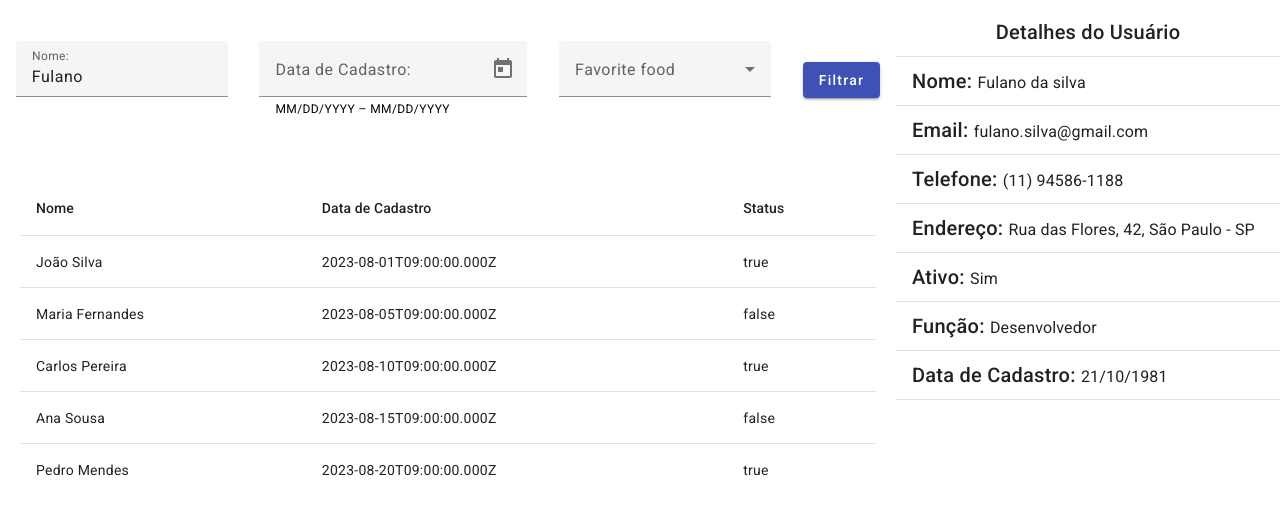
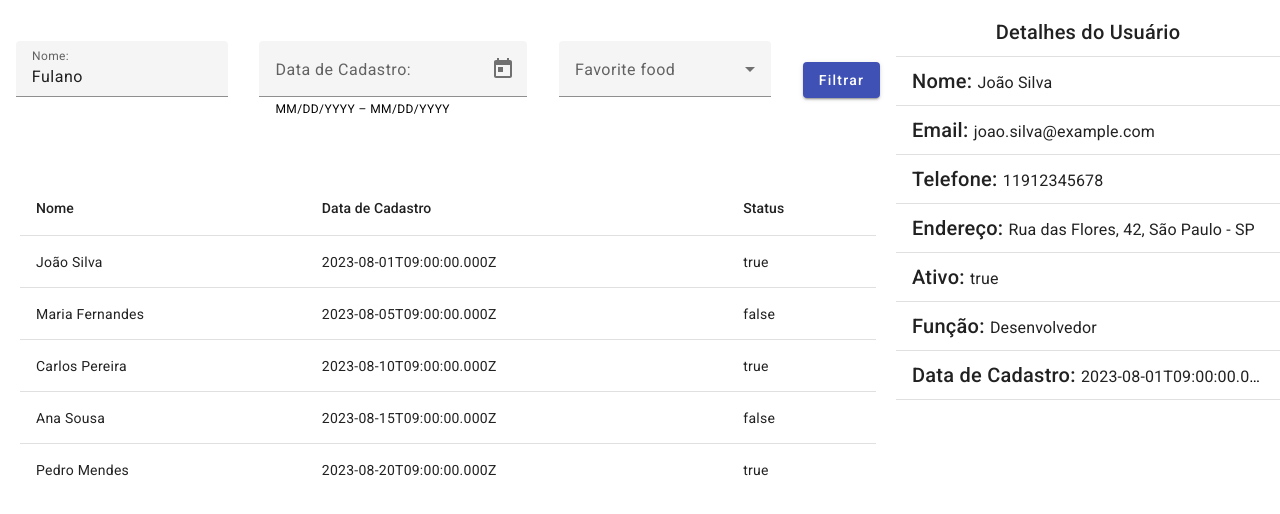
Before and after one commit to adrianomisina/Projeto-Filtro-de-Lista-de-Usu-rios---Angular, an Angular app: page / in a window 1280 px wide. Shown: the top 514 px of the page. Built offline with nearby package versions, Linux system fonts and the light colour scheme.

Commit message:
Passagem de Dados para o Componente de Detalhes

```diff
--- a/src/app/app.component.html
+++ b/src/app/app.component.html
@@ -12,6 +12,6 @@
   </div>
   <div class="right-div">
       <!-- Conteúdo da div direita -->
-      <app-user-details></app-user-details>
+      <app-user-details [user]="userSelected"></app-user-details>
   </div>
 </div>
--- a/src/app/app.component.ts
+++ b/src/app/app.component.ts
@@ -1,4 +1,6 @@
 import { Component } from '@angular/core';
+import { IUser } from './interfaces/user/user.interface';
+import { UsersList } from './data/users.list';
 
 @Component({
   selector: 'app-root',
@@ -6,5 +8,5 @@ import { Component } from '@angular/core';
   styleUrl: './app.component.scss'
 })
 export class AppComponent {
-
+  userSelected: IUser = UsersList[0]
 }
--- a/src/app/components/user-details/user-details.component.html
+++ b/src/app/components/user-details/user-details.component.html
@@ -8,35 +8,35 @@
 
     <mat-list-item >
       <span class="mat-h2">Nome: </span>
-      <span class="mat-h3">Fulano da silva</span>
+      <span class="mat-h3">{{user.nome}}</span>
     </mat-list-item>
 
     <mat-divider></mat-divider>
 
     <mat-list-item >
       <span class="mat-h2">Email: </span>
-      <span class="mat-h3">fulano.silva&#64;gmail.com</span>
+      <span class="mat-h3">{{user.email}}</span>
     </mat-list-item>
 
     <mat-divider></mat-divider>
 
     <mat-list-item >
       <span class="mat-h2">Telefone: </span>
-      <span class="mat-h3">(11) 94586-1188</span>
+      <span class="mat-h3">{{user.telefone}}</span>
     </mat-list-item>
 
     <mat-divider></mat-divider>
 
     <mat-list-item >
       <span class="mat-h2">Endereço: </span>
-      <span class="mat-h3">Rua das Flores, 42, São Paulo - SP</span>
+      <span class="mat-h3">{{user.endereco?.rua}}, {{user.endereco?.numero}}, {{user.endereco?.cidade}} - {{user.endereco?.estado}}</span>
     </mat-list-item>
 
     <mat-divider></mat-divider>
 
     <mat-list-item >
       <span class="mat-h2">Ativo: </span>
-      <span class="mat-h3">Sim</span>
+      <span class="mat-h3">{{user.status.online}}</span>
     </mat-list-item>
 
     <mat-divider></mat-divider>
@@ -44,14 +44,14 @@
 
     <mat-list-item >
       <span class="mat-h2">Função: </span>
-      <span class="mat-h3">Desenvolvedor</span>
+      <span class="mat-h3">{{user.funcao}}</span>
     </mat-list-item>
 
     <mat-divider></mat-divider>
 
     <mat-list-item >
       <span class="mat-h2">Data de Cadastro: </span>
-      <span class="mat-h3">21/10/1981</span>
+      <span class="mat-h3">{{user.dataCadastro}}</span>
     </mat-list-item>
 
     <mat-divider></mat-divider>
--- a/src/app/components/user-details/user-details.component.ts
+++ b/src/app/components/user-details/user-details.component.ts
@@ -1,4 +1,5 @@
-import { Component } from '@angular/core';
+import { Component, Input } from '@angular/core';
+import { IUser } from '../../interfaces/user/user.interface';
 
 @Component({
   selector: 'app-user-details',
@@ -6,5 +7,5 @@ import { Component } from '@angular/core';
   styleUrl: './user-details.component.scss'
 })
 export class UserDetailsComponent {
-
+  @Input({required: true}) user: IUser = {} as IUser;
 }
```
